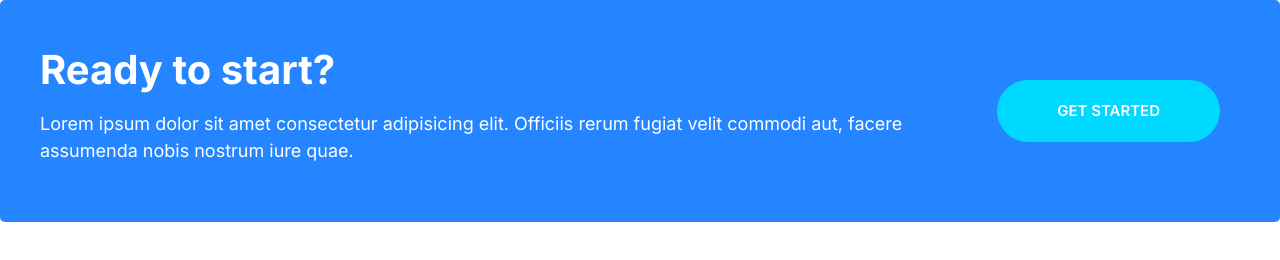
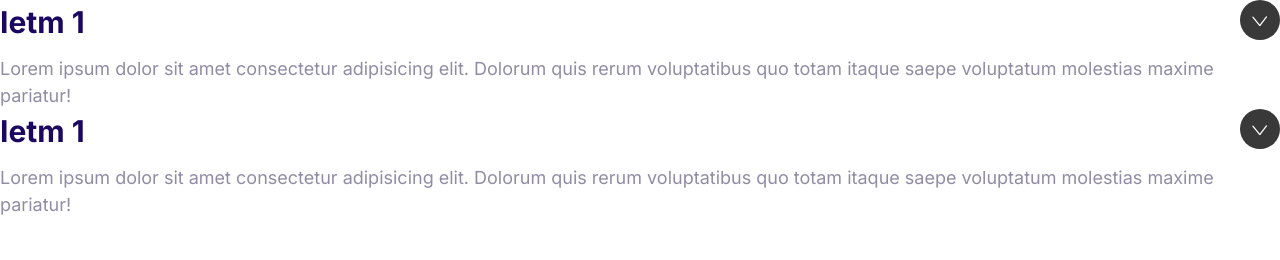
Before and after one commit to filippkz/First-progect, a plain HTML site: page index.html in a window 1280 px wide. Drawn offline with Linux system fonts and the light colour scheme.

Commit message:
Building collapsibles.

```diff
--- a/css/styles.css
+++ b/css/styles.css
@@ -569,3 +569,37 @@ background: var(--color-accent);
     margin: 0 2rem;
   }
 }
+
+
+/* Collapsibles */
+
+.collapsible__header {
+  display: flex;
+  justify-content: space-between;
+}
+
+.collapsible__heading {
+  margin-top: 0;
+  font-size: 3rem;
+}
+
+.collapsible__chevron {
+  transform: rotate(-90deg);
+  transition: transform 0.3s;
+}
+
+.collapsible__content {
+  max-height: 0;
+  overflow: hidden;
+  opacity: 0;
+  transition: all 0.3s;
+}
+
+.collapsible--expanded .collapsible__chevron {
+transform: rotate(0);
+}
+
+.collapsible--expanded .collapsible__content {
+  max-height: 100vh;
+  opacity: 1;
+}
--- a/index.html
+++ b/index.html
@@ -14,18 +14,32 @@
     <title>Document</title>
   </head>
   <body>
-    <div class="callout callout--primary">
-      <div class="grid grid--1x2">
-        <div class="callout__content">
-          <h2 class="callout__heading">Ready to start?</h2>
-          <p>
-            Lorem ipsum dolor sit amet consectetur adipisicing elit. Officiis
-            rerum fugiat velit commodi aut, facere assumenda nobis nostrum iure
-            quae.
-          </p>
-        </div>
-        <a href="#" class="btn btn--secondary btn--stretched">Get started</a>
+    <div class="collapsible collapsible--expanded">
+      <header class="collapsible__header">
+        <h2 class="collapsible__heading">Ietm 1</h2>
+        <svg class="icon icon--white collapsible__chevron">
+          <use xlink:href="images/sprite.svg#chevron"></use>
+        </svg>
+      </header>
+      <div class="collapsible__content">
+        Lorem ipsum dolor sit amet consectetur adipisicing elit. Dolorum quis
+        rerum voluptatibus quo totam itaque saepe voluptatum molestias maxime
+        pariatur!
       </div>
     </div>
+    <div class="collapsible collapsible--expanded">
+      <header class="collapsible__header">
+        <h2 class="collapsible__heading">Ietm 1</h2>
+        <svg class="icon icon--white collapsible__chevron">
+          <use xlink:href="images/sprite.svg#chevron"></use>
+        </svg>
+      </header>
+      <div class="collapsible__content">
+        Lorem ipsum dolor sit amet consectetur adipisicing elit. Dolorum quis
+        rerum voluptatibus quo totam itaque saepe voluptatum molestias maxime
+        pariatur!
+      </div>
+    </div>
+    <script src="js/main.js"></script>
   </body>
 </html>
--- /dev/null
+++ b/js/main.js
@@ -0,0 +1,6 @@
+const collapsibles = document.querySelectorAll(".collapsible");
+collapsibles.forEach((item) =>
+  item.addEventListener("click", function () {
+    this.classList.toggle("collapsible--expanded");
+  })
+);
```
Also changed, not shown: components/collapsibles.html (added, +13 -0 lines).
